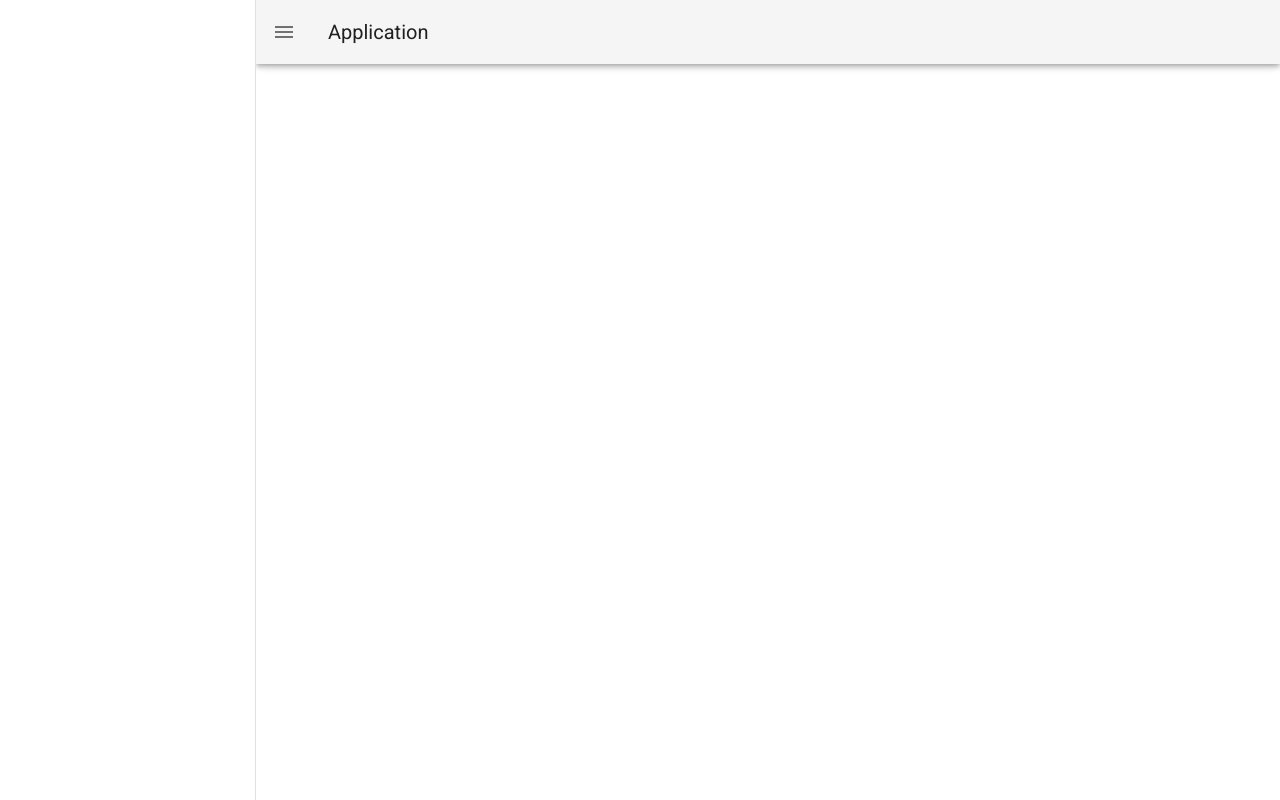
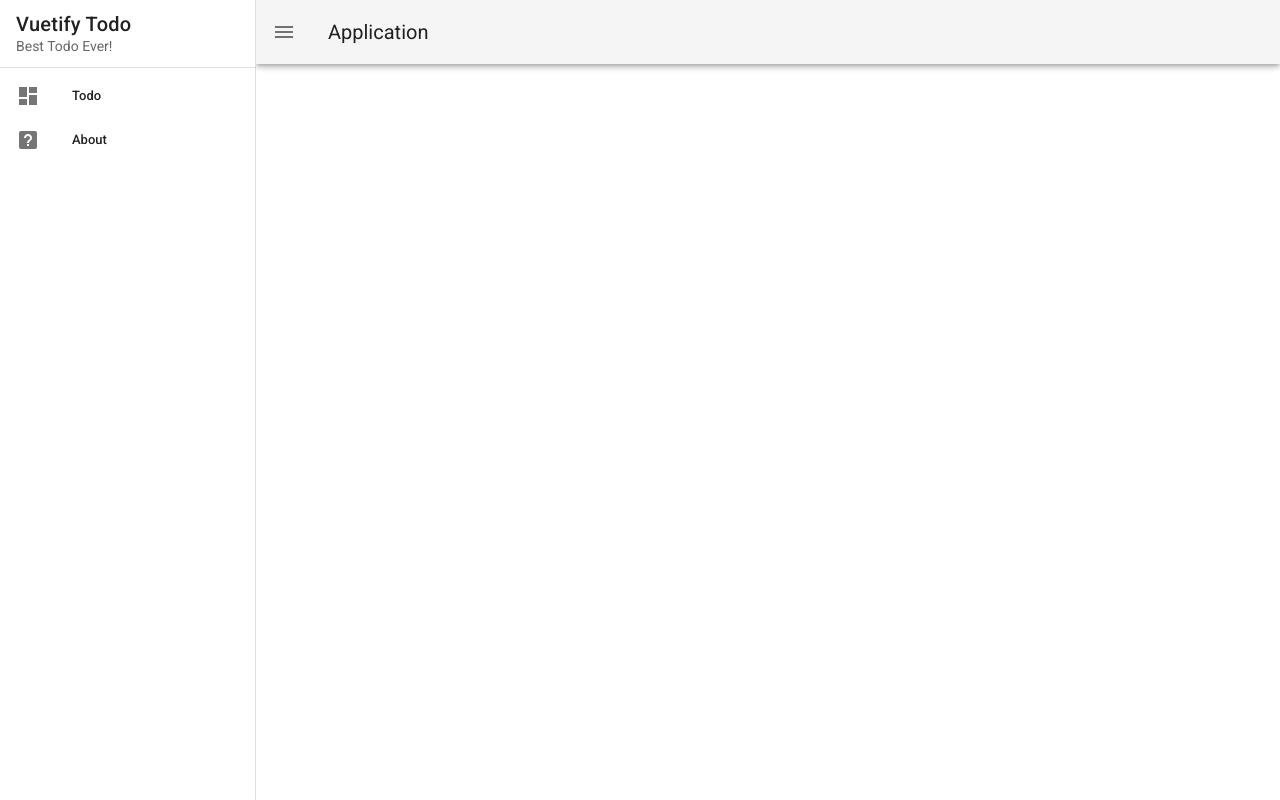
Before and after one commit to hilmi92101/vue-vuetify-demo, a Vue app: page / in a window 1280 px wide. Built offline with nearby package versions, Linux system fonts and the light colour scheme.

Commit message:
Setup up drawer

```diff
--- a/src/App.vue
+++ b/src/App.vue
@@ -1,10 +1,41 @@
 <template>
   <v-app id="inspire">
+
     <v-navigation-drawer
       v-model="drawer"
       app
     >
-      <!--  -->
+      <v-list-item>
+        <v-list-item-content>
+          <v-list-item-title class="text-h6">
+            Vuetify Todo
+          </v-list-item-title>
+          <v-list-item-subtitle>
+            Best Todo Ever!
+          </v-list-item-subtitle>
+        </v-list-item-content>
+      </v-list-item>
+
+      <v-divider></v-divider>
+
+      <v-list
+        dense
+        nav
+      >
+        <v-list-item
+          v-for="item in items"
+          :key="item.title"
+          link
+        >
+          <v-list-item-icon>
+            <v-icon>{{ item.icon }}</v-icon>
+          </v-list-item-icon>
+
+          <v-list-item-content>
+            <v-list-item-title>{{ item.title }}</v-list-item-title>
+          </v-list-item-content>
+        </v-list-item>
+      </v-list>
     </v-navigation-drawer>
 
     <v-app-bar app>
@@ -21,6 +52,14 @@
 
 <script>
   export default {
-    data: () => ({ drawer: null }),
+    data: () => ({
+      drawer: null,
+      items: [
+        { title: 'Todo', icon: 'mdi-view-dashboard' },
+        { title: 'About', icon: 'mdi-help-box' },
+
+      ],
+
+    }),
   }
 </script>
```
